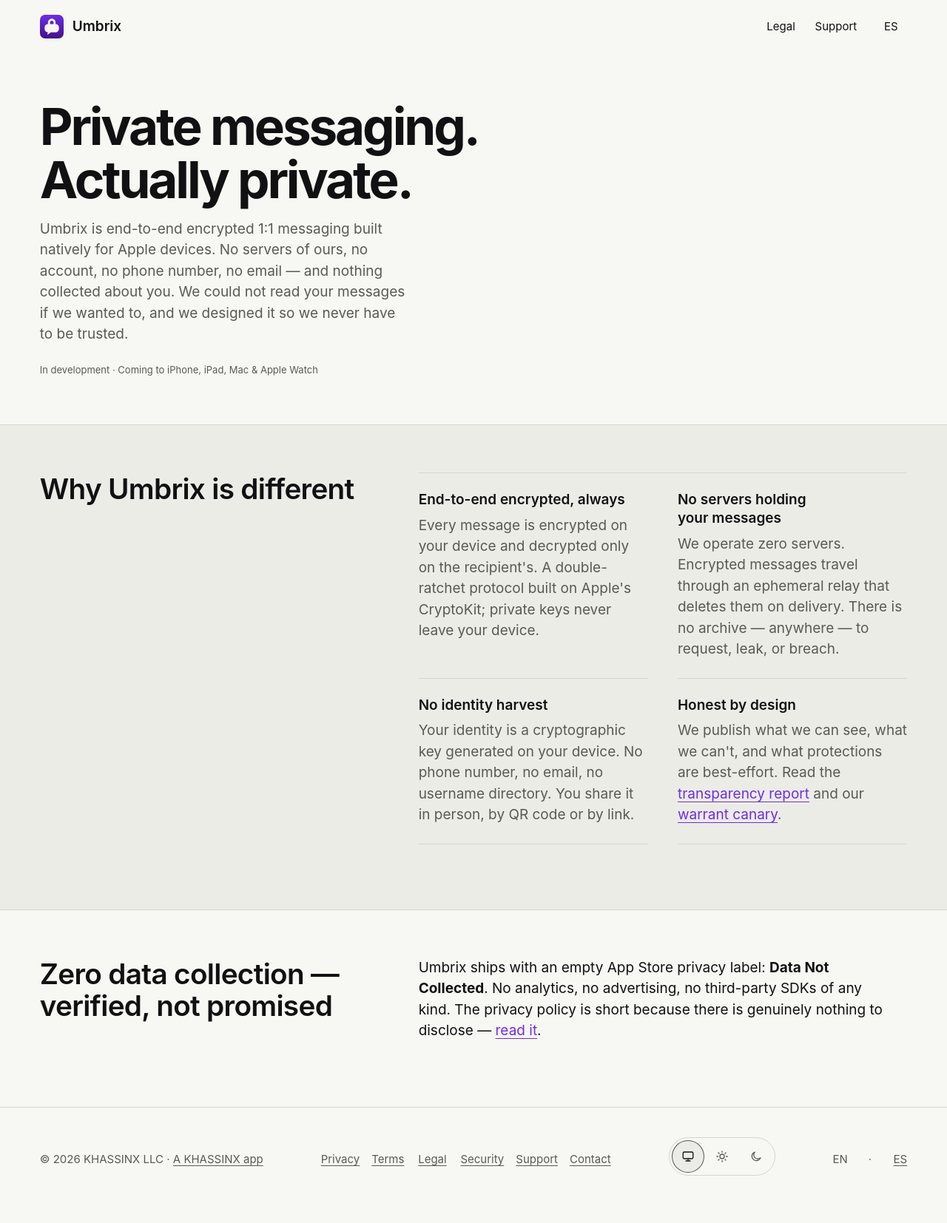
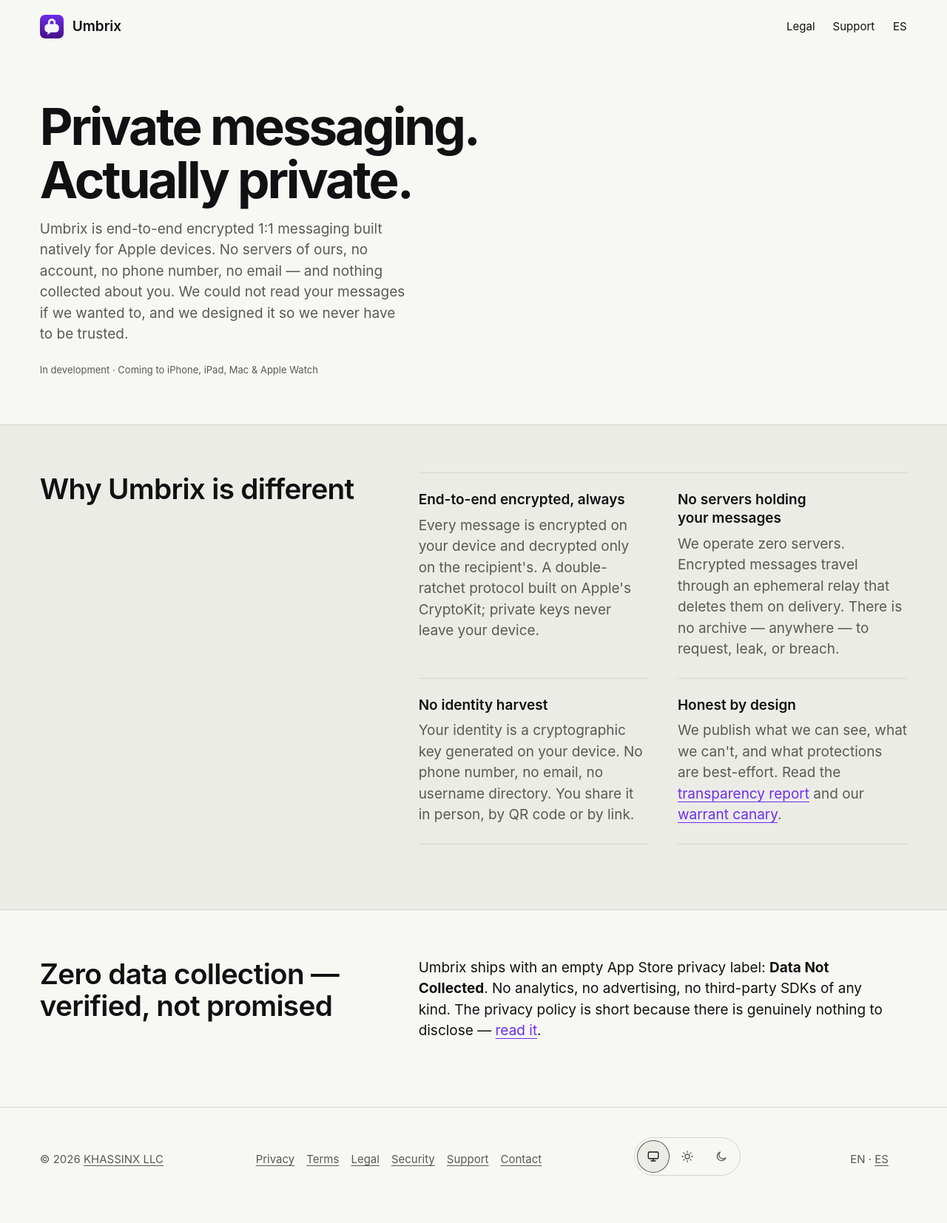
Before and after one commit to KhassinX/Umbrix-web, a Jekyll site: the page built from index.html, in a window 1280 px wide. Shown: the whole page at 74% size. Built offline with Jekyll 4.4.1, drawn with Linux system fonts in a browser that asks for light colours.

Commit message:
fix: footer names the entity only, mobile-web-app-capable, shared kit rhythm
Same change as the other portfolio sites (owner decision 2026-10-09 23:29; primitives.css md5 e7f52fc0).

Co-Authored-By: Claude Opus 5.5 <noreply@anthropic.com>
Claude-Session: https://claude.ai/code/session_01HcbMZm97AK2qBxhKYzgV1m

```diff
--- a/_config.yml
+++ b/_config.yml
@@ -103,7 +103,6 @@ ui_theme:
     nav_primary: "Main"
     nav_footer: "Footer"
     lang_selector: "Language selector"
-    part_of: "A KHASSINX app"
     umbrella_url: "https://khassinx.com/"
     last_updated: "Last updated"
     theme: "Theme"
@@ -115,7 +114,6 @@ ui_theme:
     nav_primary: "Principal"
     nav_footer: "Pie de página"
     lang_selector: "Selector de idioma"
-    part_of: "Una app de KHASSINX"
     umbrella_url: "https://khassinx.com/es/"
     last_updated: "Última actualización"
     theme: "Tema"
--- a/_layouts/base.html
+++ b/_layouts/base.html
@@ -100,6 +100,7 @@
 
   {%- comment -%} ── Apple PWA (Add-to-Home name = apple-mobile-web-app-title). NO MS Tiles legacy (browserconfig/mstile): Edge/Win11 usa manifest+favicon — WEB_PROPERTY_SPEC §4.5. ── {%- endcomment -%}
   <meta name="apple-mobile-web-app-capable" content="yes">
+  <meta name="mobile-web-app-capable" content="yes">
   <meta name="apple-mobile-web-app-status-bar-style" content="black-translucent">
   <meta name="apple-mobile-web-app-title" content="{{ site.short_name | default: site.title }}">
   <meta name="application-name" content="{{ site.short_name | default: site.title }}">
@@ -150,7 +151,7 @@
 </main>
 <footer class="foot">
   <div class="wrap foot-row">
-    <p>© {{ 'now' | date: '%Y' }} KHASSINX LLC · <a href="{{ ux.umbrella_url }}">{{ ux.part_of }}</a></p>
+    <p>© {{ 'now' | date: '%Y' }} <a href="{{ ux.umbrella_url }}">KHASSINX LLC</a></p>
     <nav aria-label="{{ ux.nav_footer }}">
       {%- for item in footer_items %}
       <a href="{{ item.url }}">{{ item.title }}</a>
--- a/assets/css/primitives.css
+++ b/assets/css/primitives.css
@@ -77,8 +77,9 @@ a:hover { text-decoration-thickness: 2px; }
   min-height: var(--khassinx-head-h);
   padding-block: var(--khassinx-s-3);
 }
-.head nav { display: flex; gap: var(--khassinx-s-4) var(--khassinx-s-5); }
-.head nav a { color: var(--khassinx-ink); text-decoration: none; white-space: nowrap; font-size: var(--khassinx-t-small); }
+/* The visible rhythm comes from padding, not from centering short words in a 44px box. */
+.head nav { display: flex; gap: var(--khassinx-s-4) 0; margin-inline: calc(var(--khassinx-s-3) * -1); }
+.head nav a { padding-inline: var(--khassinx-s-3); color: var(--khassinx-ink); text-decoration: none; white-space: nowrap; font-size: var(--khassinx-t-small); }
 .head nav a:hover { text-decoration: underline; }
 
 .wordmark { color: var(--khassinx-ink); text-decoration: none; }
@@ -107,7 +108,8 @@ a:hover { text-decoration-thickness: 2px; }
   color: var(--khassinx-ink-2);
 }
 .foot-row { display: flex; flex-wrap: wrap; align-items: baseline; justify-content: space-between; gap: var(--khassinx-s-3) var(--khassinx-s-6); }
-.foot nav { display: flex; flex-wrap: wrap; gap: var(--khassinx-s-1) var(--khassinx-s-4); }
+.foot nav { display: flex; flex-wrap: wrap; gap: var(--khassinx-s-1) 0; margin-inline: calc(var(--khassinx-s-2) * -1); }
+.foot nav a { padding-inline: var(--khassinx-s-2); }
 .foot a { color: var(--khassinx-ink-2); }
 .foot a:hover { color: var(--khassinx-ink); }
 .visually-hidden {
@@ -161,7 +163,8 @@ a:hover { text-decoration-thickness: 2px; }
 }
 nav a { justify-content: center; }
 .lang span { display: inline-block; min-width: 44px; }
-.lang > :last-child { justify-content: flex-end; text-align: right; }
+/* Each code hugs the dot, so «EN · ES» reads as one unit; the 44px target grows outward. */
+.lang > :first-child { justify-content: flex-end; text-align: right; }
 
 .doc { padding-block: var(--khassinx-s-7) var(--khassinx-s-8); }
 .doc h1 { max-width: 20em; font-size: var(--khassinx-t-title); line-height: 1.08; letter-spacing: -0.03em; overflow-wrap: break-word; }
```
